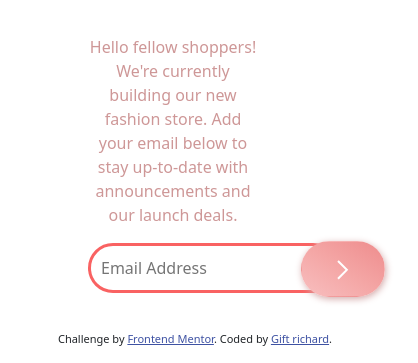
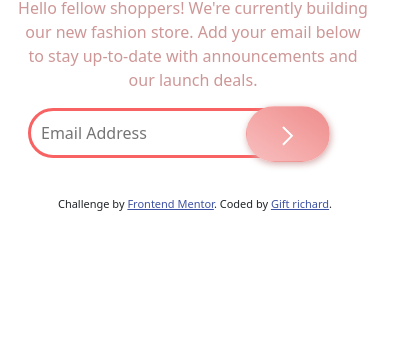
Before and after one commit to fibonacci001/base-apparel-coming-soon-master, a plain HTML site: page index.html in a window 390 px wide. Shown: the part 492-855 px from the top of the page, 418 px wide, since content can reach past the window. Drawn offline with nearby package versions, Linux system fonts and the light colour scheme.

Commit message:
styles.css

```diff
--- a/styles.css
+++ b/styles.css
@@ -140,7 +140,26 @@ right: -325px;
     }
 
   }
+    @media(max-width:420px) {
+    input {
+        display: flex;
+        align-items: center;
+        justify-content: center;
+        margin-left:10px;
+        width: 300px;
 
+    }
+    .card-body{
+        margin-left: -10px;
+    padding-right: 10px;
+
+    }
+    .submit_btn{
+        right: -220px;
+        width: 100px;
+    }
+
+  }
 
   @media (min-width: 772px) {
     .desktop-image {
```
